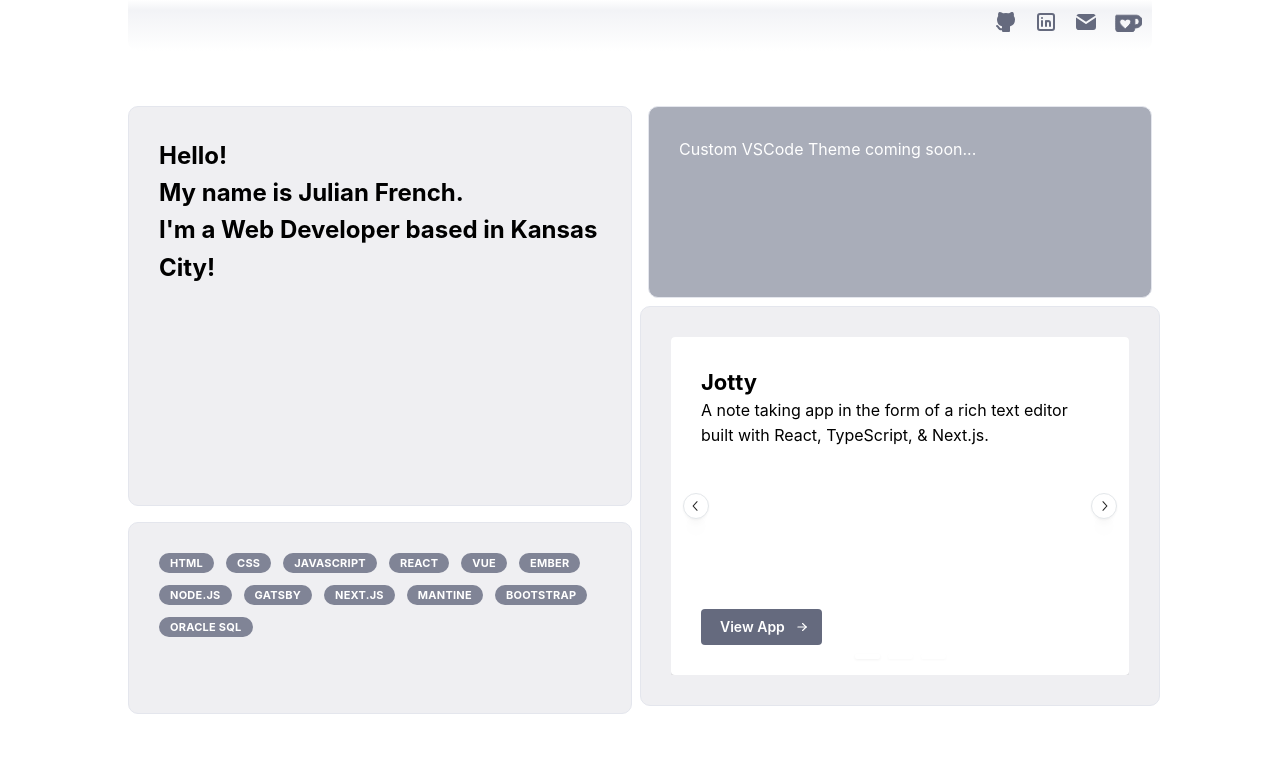
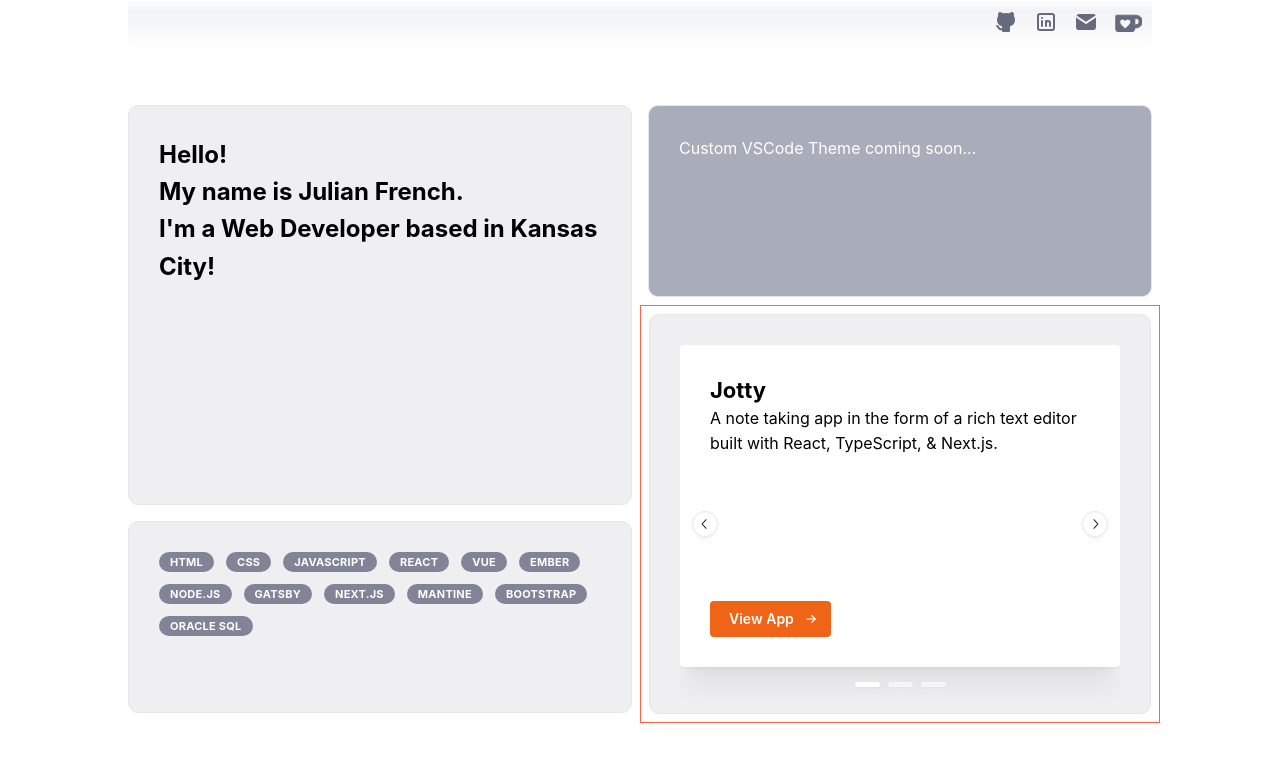
Before and after one commit to Jufrench/ju3, a Next.js app: page / in a window 1280 px wide. Shown: the top 762 px of the page. Built offline with nearby package versions, Linux system fonts and the light colour scheme.

Commit message:
Minor styling update to carousel

```diff
--- a/pages/index.tsx
+++ b/pages/index.tsx
@@ -145,7 +145,8 @@ export function LeadGrid() {
             <Box style={{...gridItemStyles, height: SECONDARY_COL_HEIGHT}}></Box>
           </Grid.Col> */}
 
-          <Grid.Col style={{...gridItemStyles, height: PRIMARY_COL_HEIGHT, display: 'flex'}}>
+          <Grid.Col style={{border: "1px solid tomato"}}>
+            <Box style={{...gridItemStyles, height: PRIMARY_COL_HEIGHT, display: 'flex', paddingBottom: rem(10)}}>
               <Carousel
                 withIndicators
                 height="100%"
@@ -156,43 +157,46 @@ export function LeadGrid() {
                 align="start"
                 style={{flex: 1, width: "100%"}}>
                 <Carousel.Slide>
-                <Paper w="100%" style={{...projectCardStyles}} h={{base: '100%'}} shadow="xs">
+                  <Box style={{height: "100%"}}>
+                  <Paper w="100%" style={{...projectCardStyles}} h={{base: '90%'}} shadow="lg">
                     <Box style={{flexGrow: 1}}>
                       <Title order={3}>Jotty</Title>
                       <Text> A note taking app in the form of a rich text editor built with React, TypeScript, & Next.js.</Text>
                     </Box>
                     <Button variant="filled"
-                    color={theme.colors.myColor[7]}
+                      color="#f06418"
                       rightSection={<IconArrowRight size={14} />}>
                         View App
                     </Button>
                   </Paper>
+                  </Box>
                 </Carousel.Slide>
                 <Carousel.Slide>
-                <Paper w="100%" style={{...projectCardStyles}} h={{base: '100%'}} shadow="xs">
+                  <Paper w="100%" style={{...projectCardStyles}} h={{base: '100%'}} shadow="lg">
                     <Box style={{flexGrow: 1}}>
-                    <Title order={3}>Jotty</Title>
+                      <Title order={3}>Slide 2</Title>
                       <Text> A note taking app in the form of a rich text editor built with React, TypeScript, & Next.js.</Text>
                     </Box>
                     <Button variant="filled"
-                    color={theme.colors.myColor[7]}
+                      color="#f06418"
                       rightSection={<IconArrowRight size={14} />}>View App
                   </Button>
                   </Paper>
                 </Carousel.Slide>
                 <Carousel.Slide>
-                <Paper w="100%" style={{...projectCardStyles}} h={{base: '100%'}} shadow="xs">
+                  <Paper w="100%" style={{...projectCardStyles}} h={{base: '100%'}} shadow="lg">
                     <Box style={{flexGrow: 1}}>
-                    <Title order={3}>Jotty</Title>
-                    <Text> A note taking app in the form of a rich text editor built with React, TypeScript, & Next.js.</Text>
+                      <Title order={3}>Mapa</Title>
+                      <Text>A map app showing my travels.</Text>
                     </Box>
                     <Button variant="filled"
-                    color={theme.colors.myColor[7]}
+                      color="#f06418"
                       rightSection={<IconArrowRight size={14} />}>View App
                   </Button>
                   </Paper>
                 </Carousel.Slide>
               </Carousel>
+            </Box>
           </Grid.Col>
 
         </Grid>
```
Lines whose indentation alone changed are shown as unchanged.
